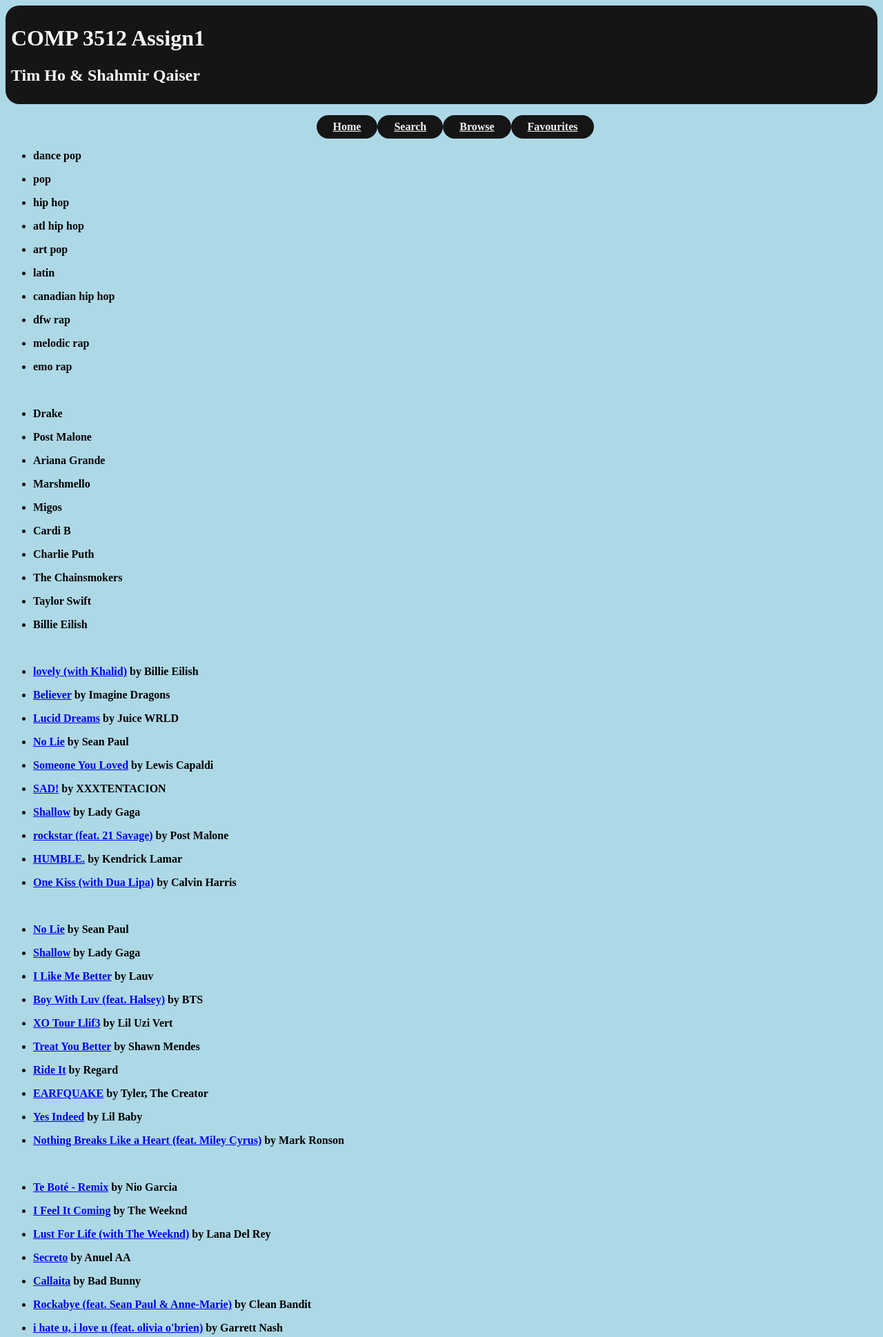
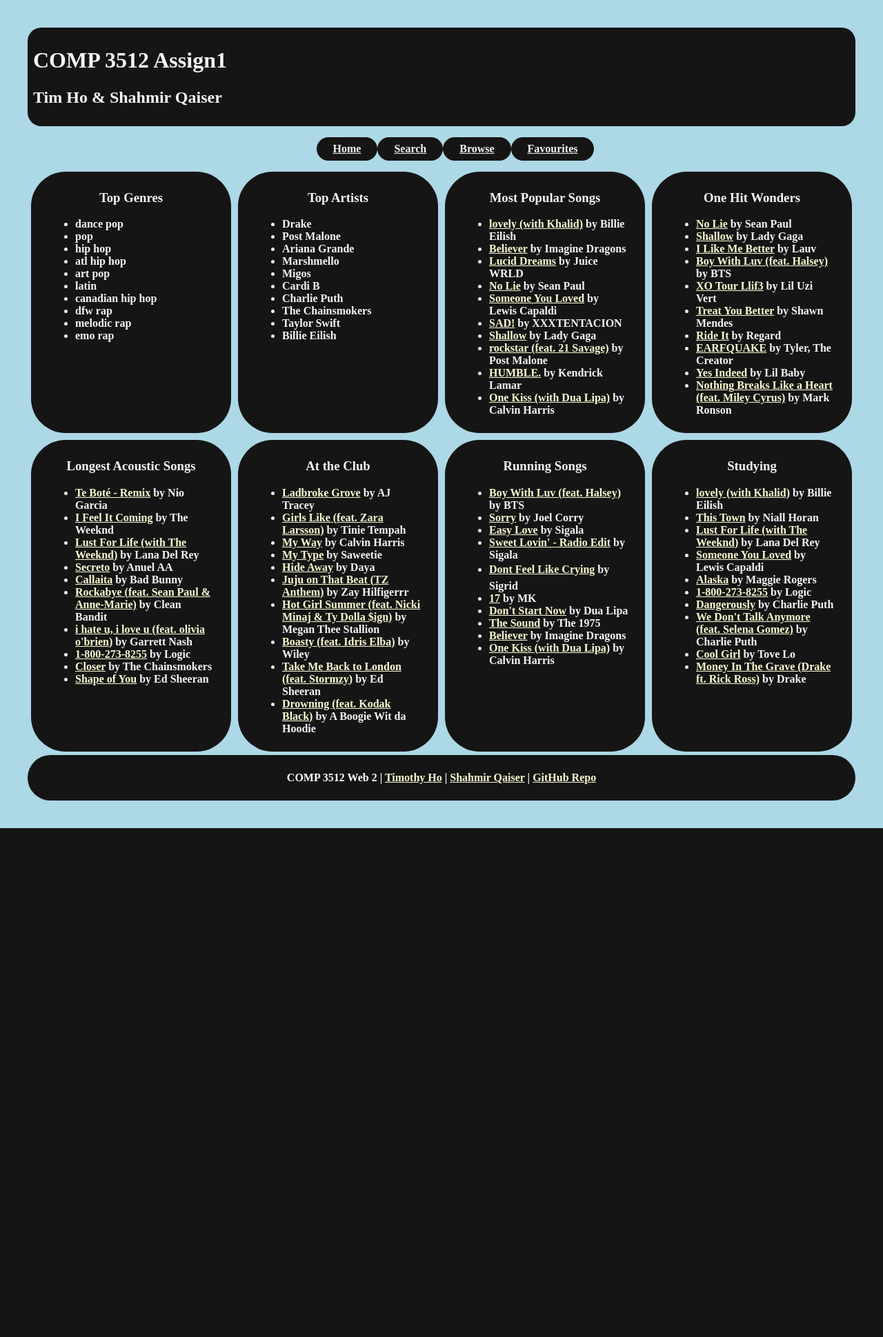
Before and after one commit to tho1341/asg1, a PHP site: page /home-page.php in a window 1280 px wide. Shown: the top 1939 px of the page at 69% size. After the commit the page ends 1201 px from the top, so only its background shows below. Run offline with PHP 8.4, Linux system fonts and the light colour scheme; data comes from the database, SQL or seed files in the repository.

Commit message:
home css complete

```diff
--- a/tho1341/css/grid.css
+++ b/tho1341/css/grid.css
@@ -0,0 +1,32 @@
+body {
+    margin: 40px;
+  }
+
+  .grid-container {
+    display: grid;
+    grid-template-columns: 1fr 1fr 1fr 1fr;
+    grid-gap: 10px;
+    color: #444;
+    margin: 5px;
+  }
+
+  .box {
+    background-color: #444;
+    border-radius: 5px;
+    padding: 20px;
+    font-size: 150%;
+  }
+  h3{
+    justify-content: center;
+    text-align: center;
+  }
+  .grid-item{
+    color:whitesmoke;
+    background-color:var(--main-bg-color);
+    display: inline-block;
+    padding:0.5em 1.5em;
+    border-radius: 50px;
+  }
+  a{
+    color:lightgoldenrodyellow;
+  }
--- a/tho1341/css/stylesheet.css
+++ b/tho1341/css/stylesheet.css
@@ -81,3 +81,6 @@
     background-color:lightblue;
     font-weight: bold;
 }
+a{
+    color:lightgoldenrodyellow;
+  }
--- a/tho1341/home-page.php
+++ b/tho1341/home-page.php
@@ -13,6 +13,7 @@
 <head>
     <meta charset="UTF-8">
     <link rel="stylesheet" href="css/stylesheet.css">
+    <link rel="stylesheet" href="css/grid.css">
     <title>Home-page</title>
 </head>
 <body>
@@ -26,57 +27,61 @@
                 <li> <a href="home-page.php">Home</a></li>
                 <li> <a href="search-page.php">Search</a></li>
                 <li> <a href="browse-results.php">Browse</a></li>
-                <!-- <li> <form method="post" action="browse-results.php"><input type="submit" value="Browse" name='showAll'></form></li> -->
                 <li> <a href="view-fav.php">Favourites</a></li>
             </ul>
         </nav>
     </header>
 <?php
-echo "<div>";
+echo "<div class='grid-container'>";
+    echo "<div class='grid-item'>";
+    echo "<h3>Top Genres</h3>";
     //genres
     $music = $musicGateway->getTopGenres();
     $out->outputGenre($music);
     echo "</div>";
-echo "<br>";
 
-echo "<div>";
-//top artists
+    echo "<div class='grid-item'>";
+    echo "<h3>Top Artists</h3>";
     $music = $musicGateway->getTopArtists();
     $out->outputArtist($music);
     echo "</div>";
-echo "<br>";
 
-echo "<div>";
-//most popular songs
+    echo "<div class='grid-item'>";
+    echo "<h3>Most Popular Songs</h3>";
     $music = $musicGateway->getPopular();
     $out->outputSongs($music);
     echo "</div>";
-echo "<br>";
 
+    echo "<div class='grid-item'>";
+    echo "<h3>One Hit Wonders</h3>";
     $music = $musicGateway->getOneHit();
     $out->outputSongs($music);
     echo "</div>";
-echo "<br>";
 
+    echo "<div class='grid-item'>";
+    echo "<h3>Longest Acoustic Songs</h3>";
     $music = $musicGateway->getAcoustic();
     $out->outputSongs($music);
     echo "</div>";
-echo "<br>";
 
+    echo "<div class='grid-item'>";
+    echo "<h3>At the Club</h3>";
     $music = $musicGateway->getClub();
     $out->outputSongs($music);
     echo "</div>";
-echo "<br>";
 
+    echo "<div class='grid-item'>";
+    echo "<h3>Running Songs</h3>";
     $music = $musicGateway->getRunningSongs();
     $out->outputSongs($music);
     echo "</div>";
-echo "<br>";
 
+    echo "<div class='grid-item'>";
+    echo "<h3>Studying</h3>";
     $music = $musicGateway->getStudy();
     $out->outputSongs($music);
     echo "</div>";
-
+echo "</div>";
 ?>
 <footer class="foot">
         <p>
--- a/tho1341/page-helper.php
+++ b/tho1341/page-helper.php
@@ -30,25 +30,27 @@
         }
     }
     function outputGenre($music){
+        echo '<ul>';
     foreach($music as $row){
-        echo '<ul>';
             echo '<li>'. $row['genre_name'] .'</li>';
-        echo '</ul>';
-       }
+
+       }echo '</ul>';
     }
     function outputArtist($music){
+        echo '<ul>';
     foreach($music as $row){
-        echo '<ul>';
+
             echo '<li>'. $row['artist_name'] .'</li>';
-        echo "</ul>";
-       }
+
+       }echo "</ul>";
     }
     function outputSongs($music){
+        echo '<ul>';
         foreach($music as $row){
-            echo '<ul>';
+
             echo '<li>'. '<a href="single-page.php?song_id='. $row['song_id'] . '">' . $row['title'] . '</a>' . ' by ' . $row['artist_name'] . '</li>';
-            echo "</ul>";
-           }
+
+           }echo "</ul>";
     }
     //single page
     function secToMin($sec){
```
Lines whose indentation alone changed are shown as unchanged.
